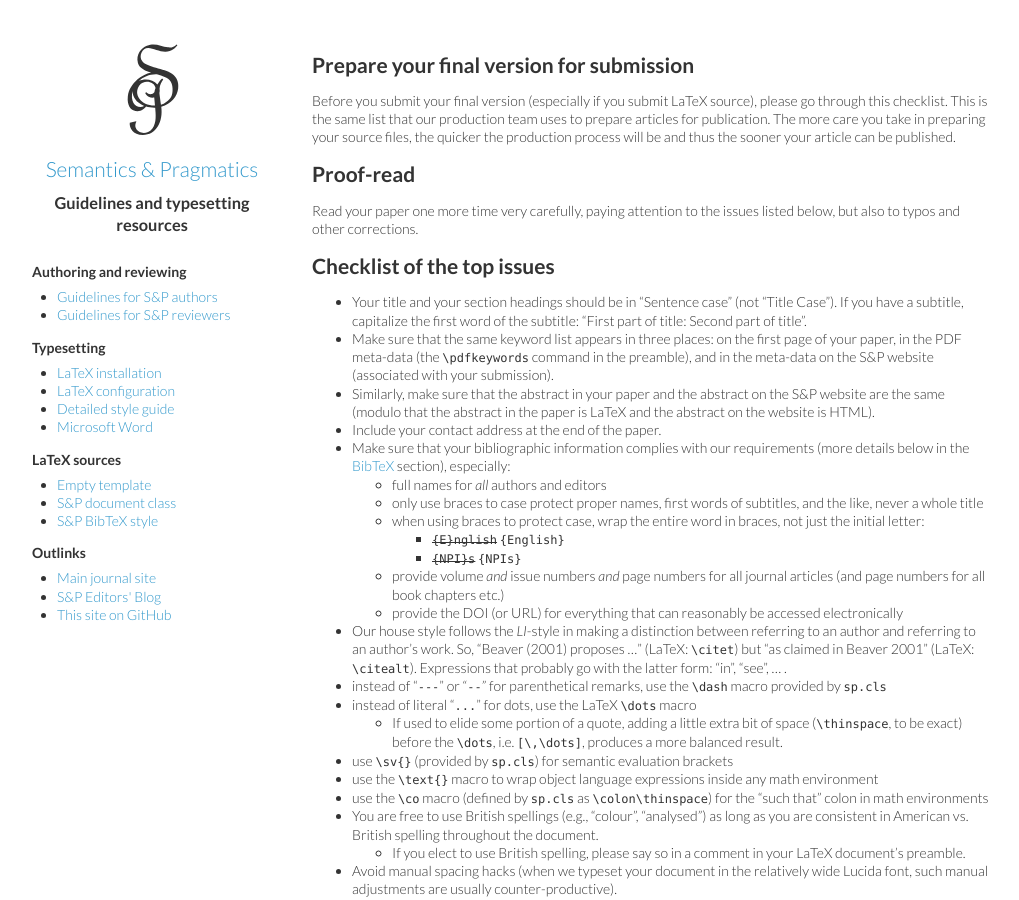
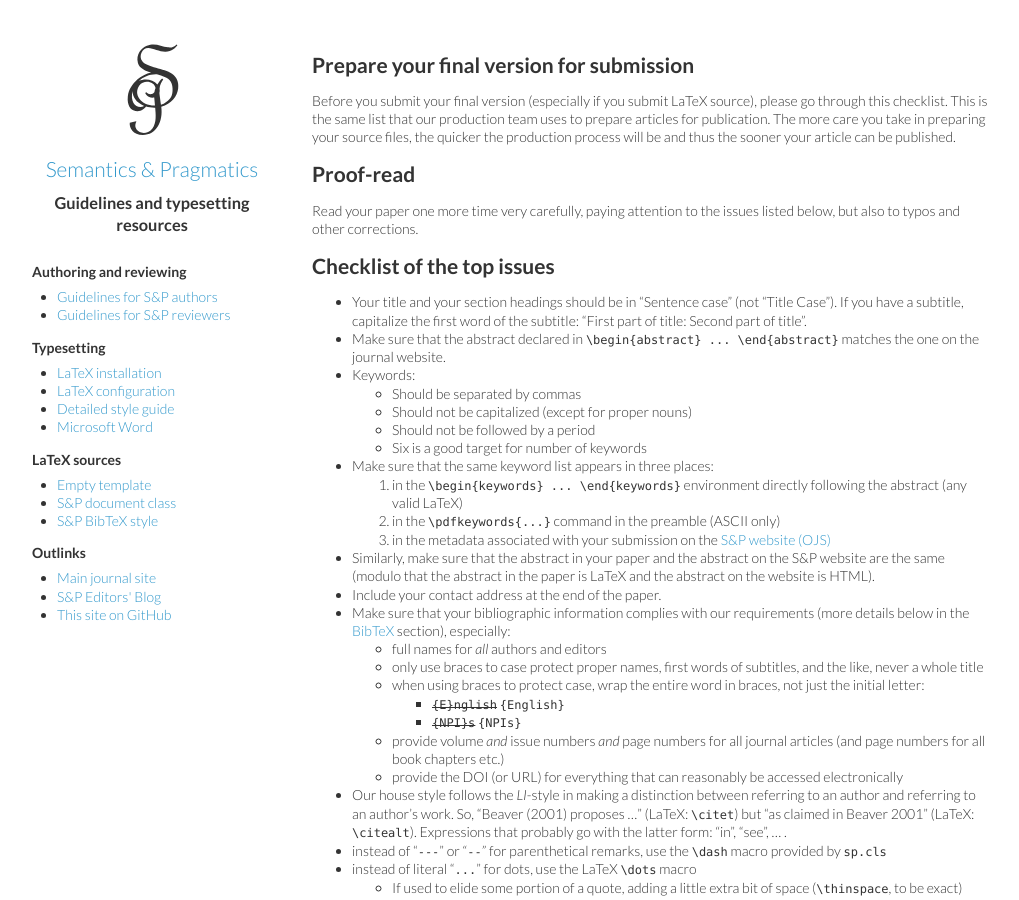
Before and after one commit to semprag/semprag.github.io, a Jekyll site: the page built from style.md, in a window 1280 px wide and 900 px high. Shown: the whole window, without its empty margins (8-1027 px from the left). Built offline with Jekyll 4.4.1, drawn with Linux system fonts in a browser that asks for light colours.

Commit message:
Move keywords instructions entirely to style page, and clarify rules

```diff
--- a/style.md
+++ b/style.md
@@ -14,7 +14,16 @@ Read your paper one more time very carefully, paying attention to the issues lis
 ## Checklist of the top issues ##
 
 * Your title and your section headings should be in "Sentence case" (not "Title Case"). If you have a subtitle, capitalize the first word of the subtitle: "First part of title: Second part of title".
-* Make sure that the same keyword list appears in three places: on the first page of your paper, in the PDF meta-data (the `\pdfkeywords` command in the preamble), and in the meta-data on the S&P website (associated with your submission).
+* Make sure that the abstract declared in `\begin{abstract} ... \end{abstract}` matches the one on the journal website.
+* Keywords:
+  - Should be separated by commas
+  - Should not be capitalized (except for proper nouns)
+  - Should not be followed by a period
+  - Six is a good target for number of keywords
+* Make sure that the same keyword list appears in three places:
+  1. in the `\begin{keywords} ... \end{keywords}` environment directly following the abstract (any valid LaTeX)
+  2. in the `\pdfkeywords{...}` command in the preamble (ASCII only)
+  3. in the metadata associated with your submission on the [S&P website (OJS)](http://semprag.org/)
 * Similarly, make sure that the abstract in your paper and the abstract on the S&P website are the same (modulo that the abstract in the paper is LaTeX and the abstract on the website is HTML).
 * Include your contact address at the end of the paper.
 * Make sure that your bibliographic information complies with our requirements (more details below in the [BibTeX](#bibtex) section), especially:
```
Also changed, not shown: basics.md (+0 -3 lines).
